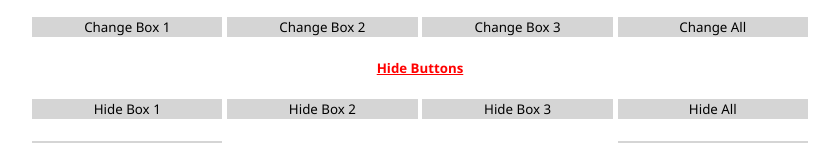
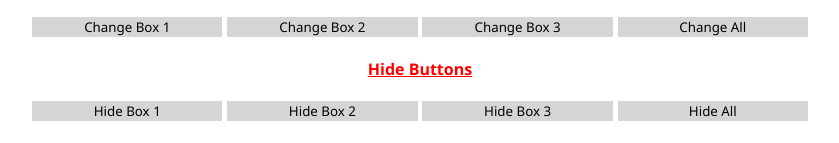
Before and after one commit to Kharmalina/tcp_assessment_week0, a plain HTML site: page index.html in a window 1280 px wide. Shown: the part 348-491 px from the top of the page, without its empty margins (220-1059 px from the left). Drawn offline with Linux system fonts and the light colour scheme.

Commit message:
Hide Buttons from h5 to h4

```diff
--- a/index.html
+++ b/index.html
@@ -28,7 +28,7 @@
             <button class="buttons btn-4" onclick="changeAllBoxes()">Change All</button>
         </section>
         <div  class="flexbox" >
-            <h5 style="color: red;"><u>Hide Buttons</u></h5>
+            <h4 style="color: red;"><u>Hide Buttons</u></h4>
         </div>
         <section class="flexbox">
             <button class="buttons btn-1" onclick="toggleBoxVisibility('box-1')">Hide Box 1</button>
```
